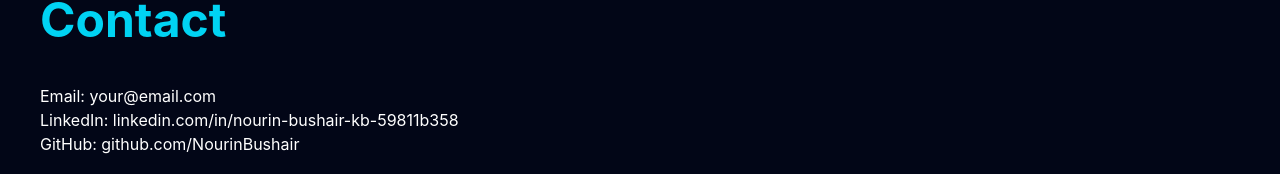
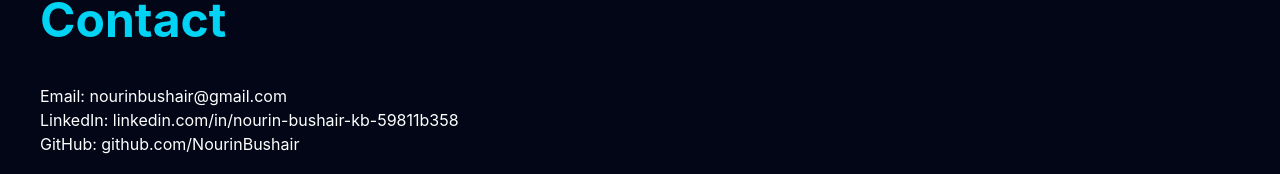
Before and after one commit to Nourinbushair/portfolio, a Next.js app: page / in a window 1280 px wide. Shown: the part 3314-3488 px from the top of the page. Built offline with nearby package versions, Linux system fonts and the light colour scheme.

Commit message:
Portfolio updates

```diff
--- a/components/Contact.jsx
+++ b/components/Contact.jsx
@@ -5,7 +5,7 @@ export default function Contact() {
         Contact
       </h2>
       <div className="text-white">
-      <p>Email: your@email.com</p>
+      <p>Email: nourinbushair@gmail.com</p>
       <p>LinkedIn: linkedin.com/in/nourin-bushair-kb-59811b358</p>
       <p>GitHub: github.com/NourinBushair</p>
       </div>
```
